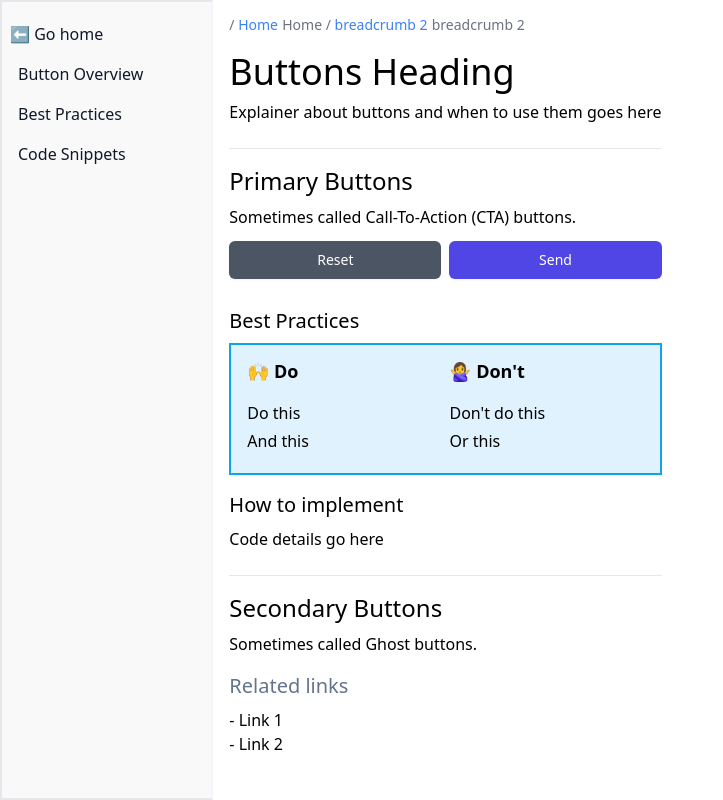
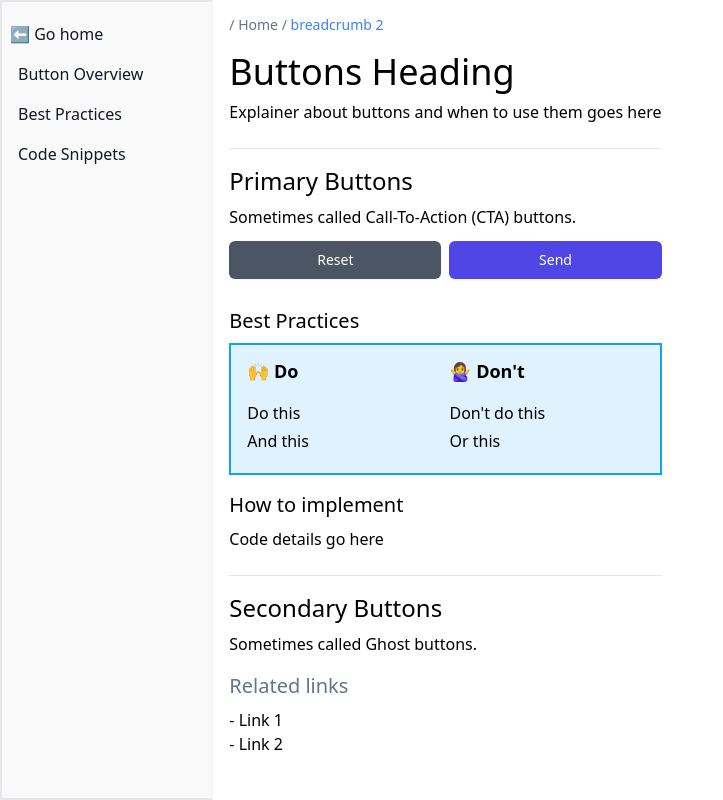
Before and after one commit to tayv/Project-Bubblegum, a Next.js app: page /forms/buttons in a window 1280 px wide. Shown: the whole page, without its empty margins (0-723 px from the left). Built offline with nearby package versions, Linux system fonts and the light colour scheme.

Commit message:
Added logic to Breadcrumb component

```diff
--- a/components/layout/Breadcrumbs.tsx
+++ b/components/layout/Breadcrumbs.tsx
@@ -16,18 +16,22 @@ const Breadcrumbs: FC<BreadcrumbProps> = (props) => {
     return crumbs.map((crumb: BreadcrumbProps, index: number) => (
       <span key={index}>
         <span className="text-sm text-gray-500"> / </span>
-
-        {crumb.active} {
+        {
+          (crumb.active)
+          // if the prop is active then render without a link as it's the current page
+          ? (
             <>
               <span className="text-sm text-blue-500">{crumb.text}</span>
             </>
-        }
-        {crumb.active} {
+          )
+          : (
+            // else render breadcrumb with a link
             <Link href={crumb.path}>
               <a className="inline underline no-underline text-sm text-gray-500 hover:decoration-dashed underline-offset-4 hover:text-blue-600 focus:text-blue-600">
                 {crumb.text}
               </a>
            </Link>
+          )
         }
       </span>
 
```
Lines whose indentation alone changed are shown as unchanged.
